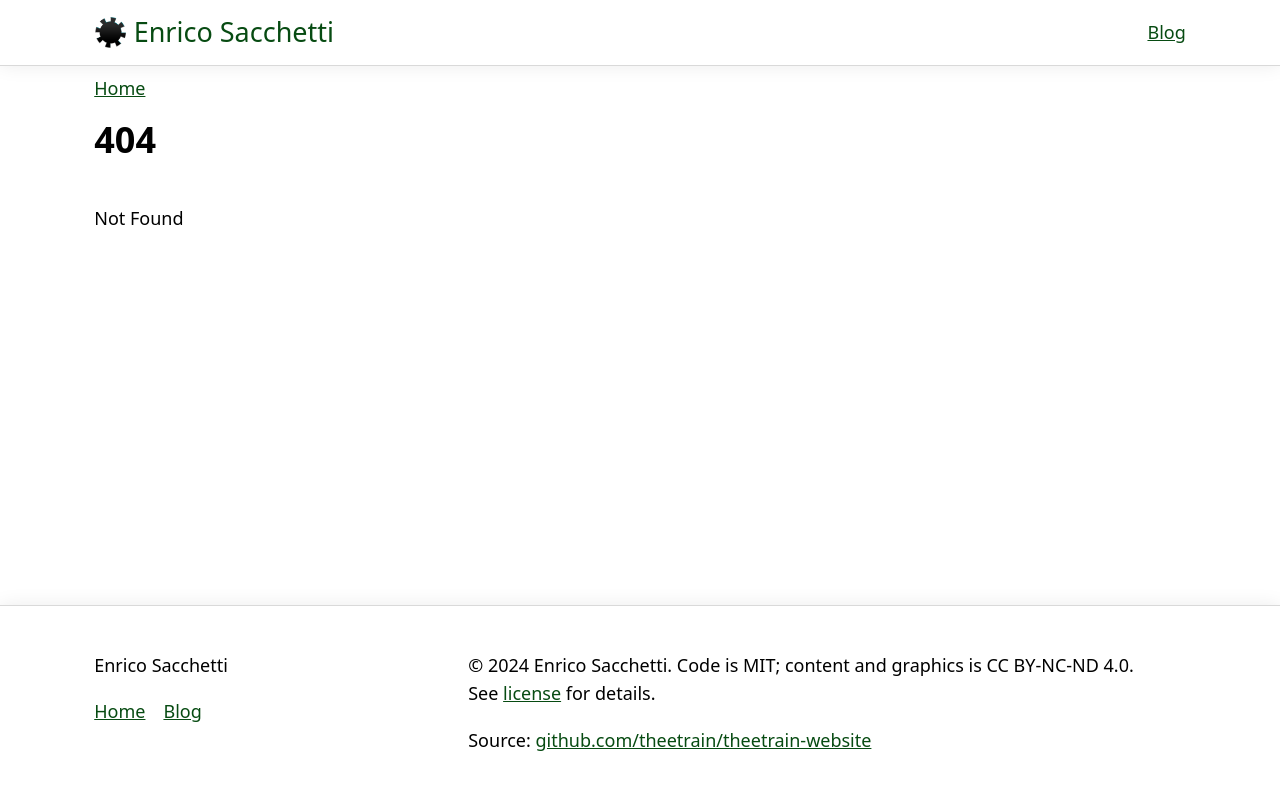
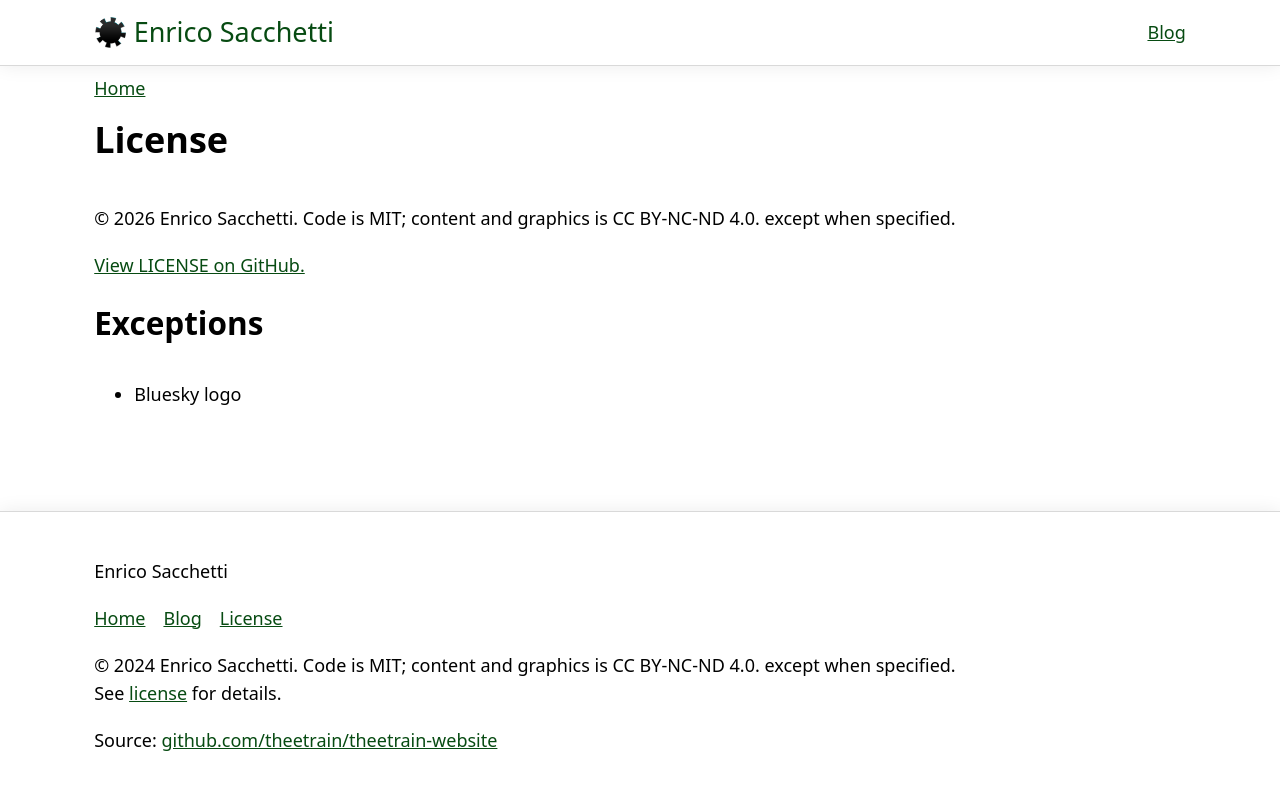
Before and after one commit to theetrain/theetrain-website, a SvelteKit app: page /license in a window 1280 px wide. Before the commit this address had no page. Shown: the top 790 px of the page. Built offline with nearby package versions, Linux system fonts and the light colour scheme.

Commit message:
chore: add license page

```diff
--- a/src/routes/+layout.svelte
+++ b/src/routes/+layout.svelte
@@ -16,7 +16,7 @@
   })
 
   /** If given path is the current page, use a hash link */
-  function checkCurrentPath(path: HREF) {
+  function navLink(path: HREF) {
     if (path === page.url.pathname)
       return { href: '#main' as const, 'aria-current': 'page' as const }
 
@@ -52,12 +52,12 @@ Specializing in front end web development, inclusive design, and design systems.
 
 <header>
   <nav class="s-container" aria-label="top navigation">
-    <a {...checkCurrentPath('/')} id="site-title"
+    <a {...navLink('/')} id="site-title"
       ><img id="logo" src={logo} alt="Cogwheel logo" width="512" height="512" />
       Enrico Sacchetti</a
     >
     <menu>
-      <a {...checkCurrentPath('/blog')}>Blog</a>
+      <a {...navLink('/blog')}>Blog</a>
     </menu>
   </nav>
 </header>
@@ -71,16 +71,18 @@ Specializing in front end web development, inclusive design, and design systems.
     Enrico Sacchetti
     <nav aria-label="footer navigation">
       <menu>
-        <a {...checkCurrentPath('/')}>Home</a>
-        <a {...checkCurrentPath('/blog')}>Blog</a>
+        <a {...navLink('/')}>Home</a>
+        <a {...navLink('/blog')}>Blog</a>
+        <a {...navLink('/license')}>License</a>
       </menu>
     </nav>
   </div>
   <div class="s-container">
     <p>
-      © {currentYear} Enrico Sacchetti. Code is MIT; content and graphics is CC BY-NC-ND 4.0.
+      © {currentYear} Enrico Sacchetti. Code is MIT; content and graphics is CC BY-NC-ND 4.0. except when
+      specified.
       <br />See
-      <a href="https://github.com/theetrain/theetrain-website/blob/main/LICENSE">license</a> for details.
+      <a href="/license">license</a> for details.
     </p>
     <p>
       Source: <a href="https://github.com/theetrain/theetrain-website"
--- /dev/null
+++ b/src/routes/license/+page.svelte
@@ -0,0 +1,18 @@
+<h1>License</h1>
+
+<p>
+  © 2026 Enrico Sacchetti. Code is MIT; content and graphics is CC BY-NC-ND 4.0. except when
+  specified.
+</p>
+
+<p>
+  <a rel="external" href="https://github.com/theetrain/theetrain-website/blob/main/LICENSE"
+    >View LICENSE on GitHub.</a
+  >
+</p>
+
+<h2>Exceptions</h2>
+
+<ul>
+  <li>Bluesky logo</li>
+</ul>
```
